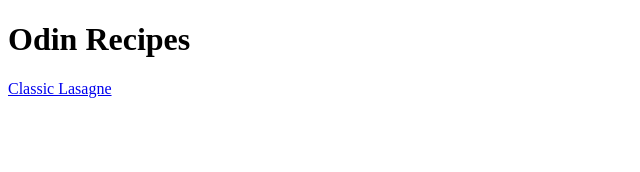
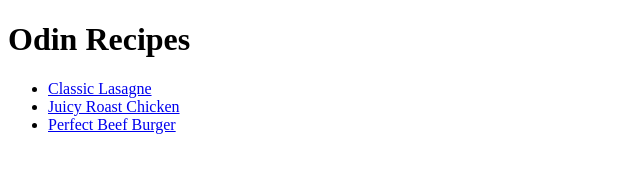
Before and after one commit to ElsonDev/odin-recipes, a plain HTML site: page index.html in a window 1280 px wide. Shown: the whole page, without its empty margins (0-640 px from the left). Drawn offline with Linux system fonts and the light colour scheme.

Commit message:
Added links to new recipes in index.html

```diff
--- a/index.html
+++ b/index.html
@@ -7,6 +7,10 @@
 </head>
 <body>
     <h1>Odin Recipes</h1>
-    <a href="recipes/lasagne.html">Classic Lasagne</a>
+        <ul>
+            <li><a href="recipes/lasagne.html">Classic Lasagne</a></li>
+            <li><a href="recipes/roast_chicken.html">Juicy Roast Chicken</a></li>
+            <li><a href="recipes/beef_burger.html">Perfect Beef Burger</a></li>
+        </ul>
 </body>
 </html>
```
